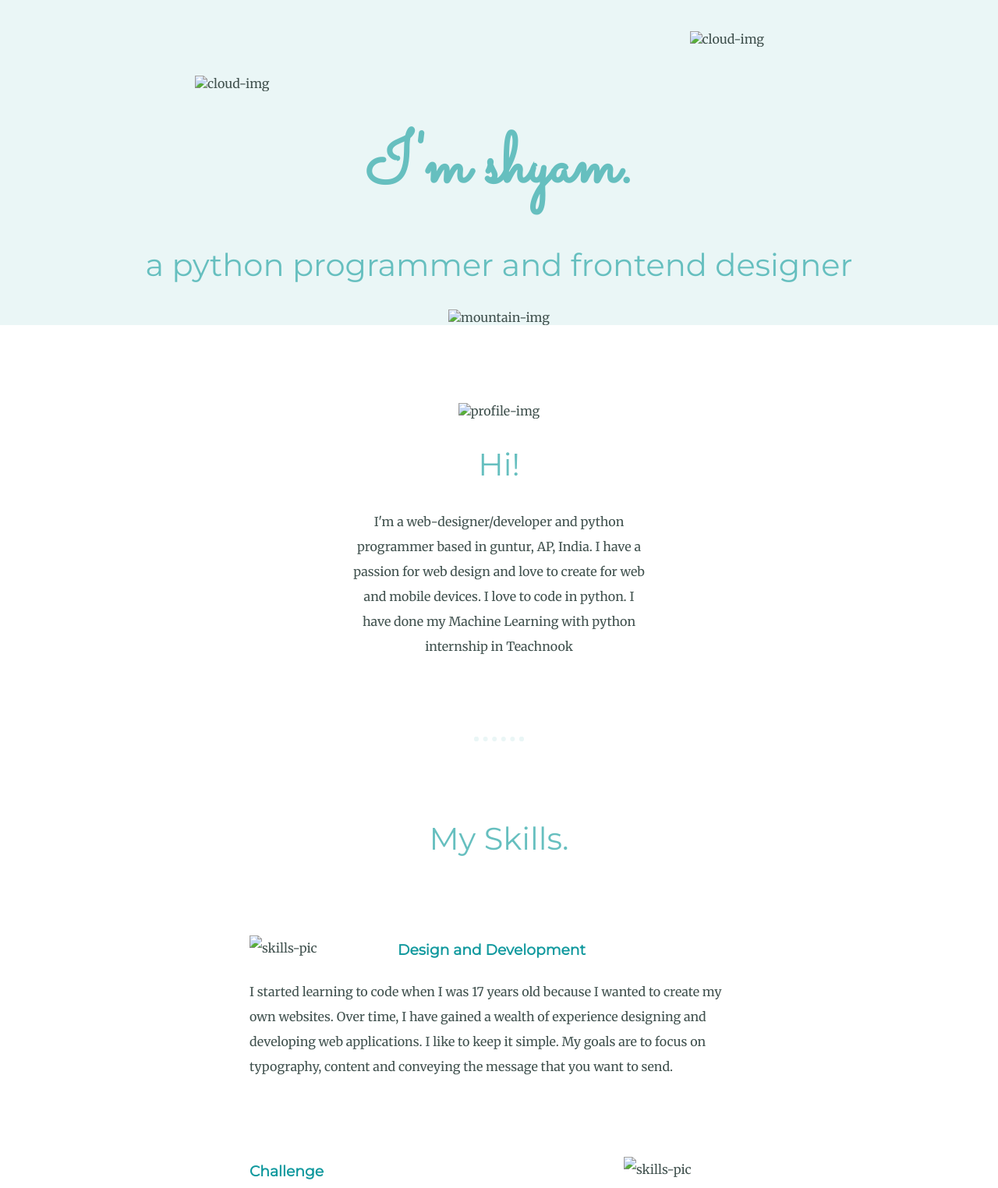
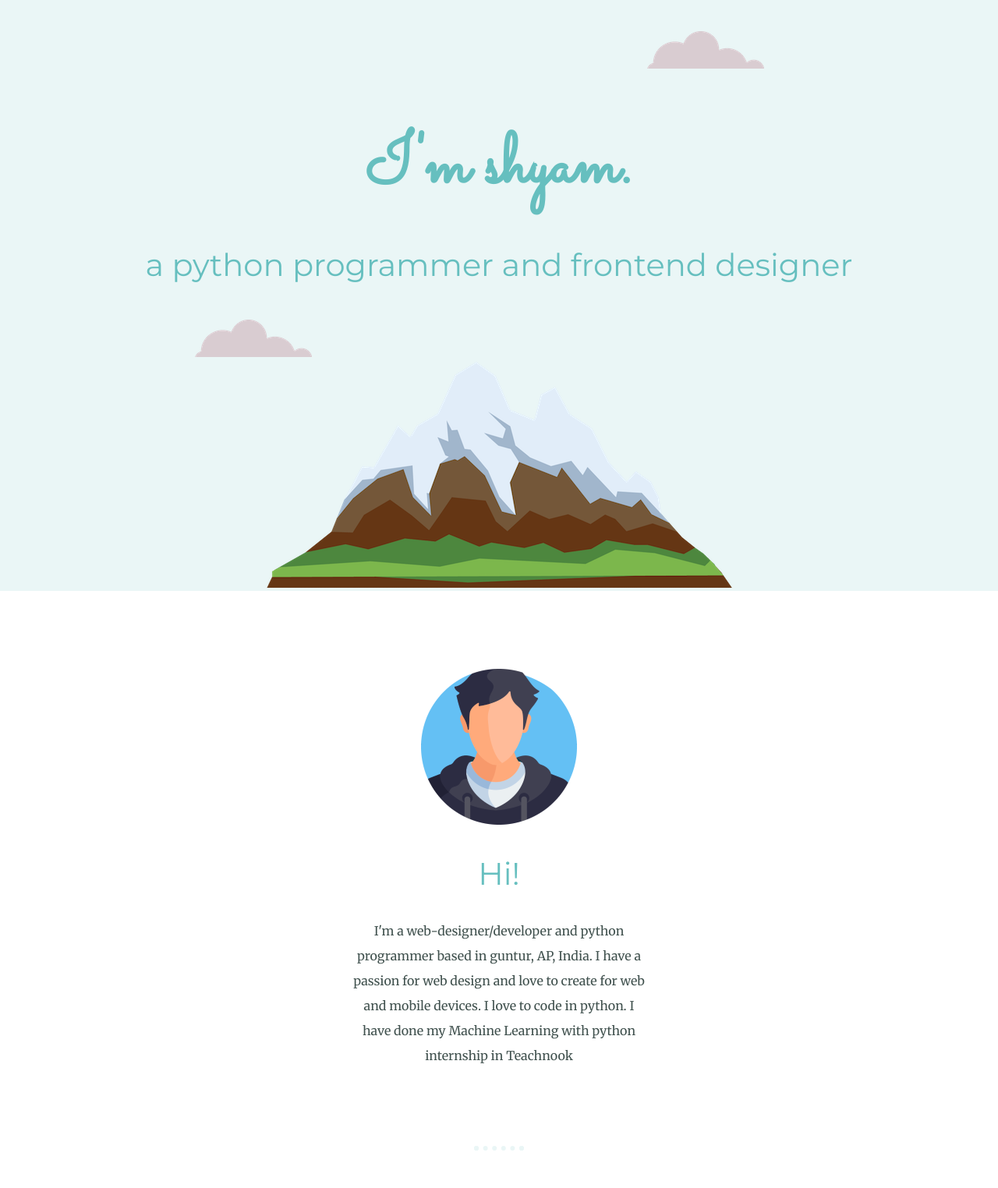
Before and after one commit to shyam3017/my_profile, a plain HTML site: page index.html in a window 1280 px wide. Shown: the top 1524 px of the page at 78% size. Drawn offline with Linux system fonts and the light colour scheme; files that its build step writes are made by us from their sources.

Commit message:
Update index.html

```diff
--- a/index.html
+++ b/index.html
@@ -3,25 +3,25 @@
   <head>
     <meta charset="utf-8">
     <title>Shyam</title>
-    <link rel="stylesheet" href="css/styles.css">
+    <link rel="stylesheet" href="styles.css">
     <link rel="icon" href="favicon.ico">
     <link rel="preconnect" href="https://fonts.googleapis.com"><link rel="preconnect" href="https://fonts.gstatic.com" crossorigin><link href="https://fonts.googleapis.com/css2?family=Merriweather&family=Montserrat&family=Sacramento&display=swap" rel="stylesheet">
   </head>
   <body>
 
     <div class="top-container">
-      <img class="top-cloud" src="images/cloud.png" alt="cloud-img">
+      <img class="top-cloud" src="cloud.png" alt="cloud-img">
       <h1>I'm shyam.</h1>
       <h2>a python programmer and frontend designer</h2>
-      <img class="bottom-cloud" src="images/cloud.png" alt="cloud-img">
-      <img src="images/mountain.png" alt="mountain-img">
+      <img class="bottom-cloud" src="cloud.png" alt="cloud-img">
+      <img src="mountain.png" alt="mountain-img">
     </div>
 
 
 
     <div class="middle-container">
       <div class="profile">
-        <img class="profile-img" src="images/boy-modified.png" alt="profile-img">
+        <img class="profile-img" src="boy-modified.png" alt="profile-img">
         <h2 class="hello">Hi!</h2>
         <p class="p-para">I'm a web-designer/developer and python programmer based in guntur, AP, India. I have a passion for web design and love to create for web and mobile devices. I love to code in python. I have done my Machine Learning with python internship in Teachnook</p>
       </div>
@@ -29,12 +29,12 @@
       <div class="skills">
         <h2>My Skills.</h2>
         <div class="skill-row">
-          <img class="skill-img" src="images/boy-modified.png" alt="skills-pic">
+          <img class="skill-img" src="boy-modified.png" alt="skills-pic">
           <h3>Design and Development</h3>
           <p>I started learning to code when I was 17 years old because I wanted to create my own websites. Over time, I have gained a wealth of experience designing and developing web applications. I like to keep it simple. My goals are to focus on typography, content and conveying the message that you want to send.</p>
         </div>
         <div class="skill-row">
-          <img class="skill-img-2" src="images/boy-modified.png" alt="skills-pic">
+          <img class="skill-img-2" src="boy-modified.png" alt="skills-pic">
           <h3>Challenge</h3>
           <p>But my best skill is acutally in writing codes in python. I can write a code that could predict the output using Machine Learning. I'm a developer, so I know how to create your website to run across devices using the latest technologies available.</p>
         </div>
```
